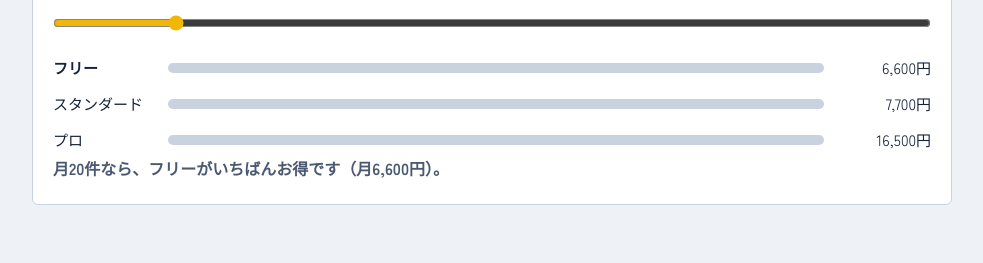
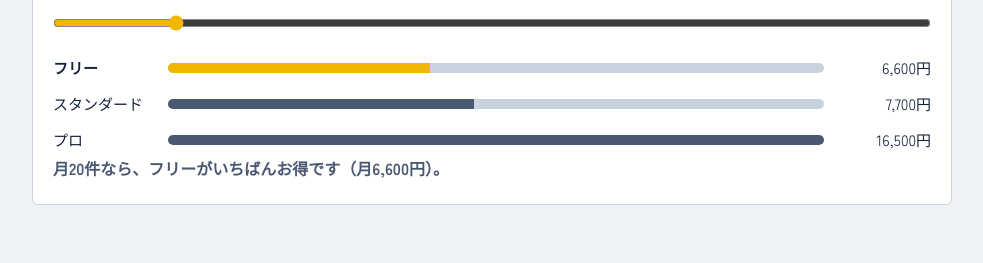
Before and after one commit to tyuusonsha-coder/daikounaw, a plain HTML site: page ryoukin.html in a window 1280 px wide. Shown: the part 424-687 px from the top of the page, without its empty margins (148-1131 px from the left). Drawn offline with Linux system fonts and the light colour scheme; a web font is replaced by a local one.

Commit message:
Add files via upload

```diff
--- a/ryoukin.html
+++ b/ryoukin.html
@@ -66,7 +66,8 @@ a{color:inherit}
 .bars{display:grid; gap:10px}
 .bar{display:grid; grid-template-columns:7em 1fr auto; align-items:center; gap:10px; font-size:15px}
 .bar .track{height:10px; background:var(--line); border-radius:5px; overflow:hidden}
-.bar .fill{height:100%; background:var(--sub); width:0; transition:width .25s ease}
+.bar .track{display:block}
+.bar .fill{display:block; height:100%; background:var(--sub); width:0; transition:width .25s ease}
 .bar.best .fill{background:var(--lamp)}
 .bar.best .nm{font-weight:700}
 .bar .yen{font-variant-numeric:tabular-nums; min-width:6.5em; text-align:right}
```
